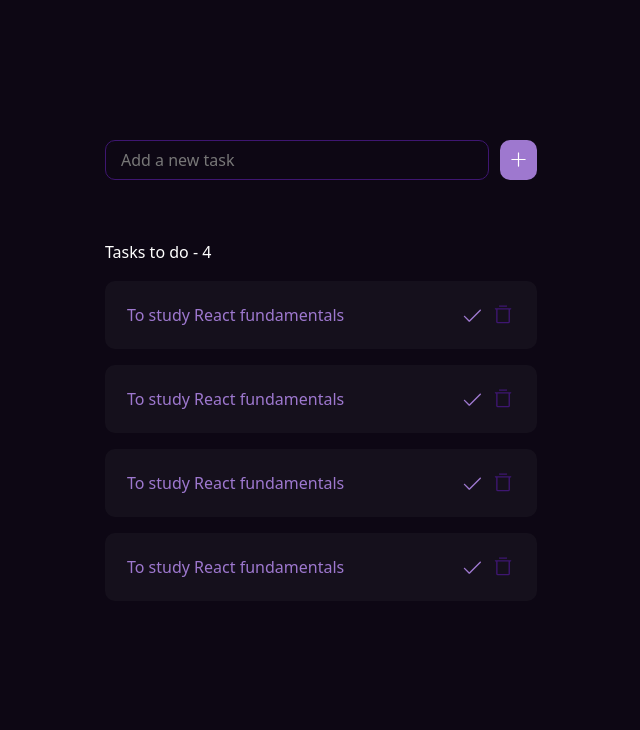
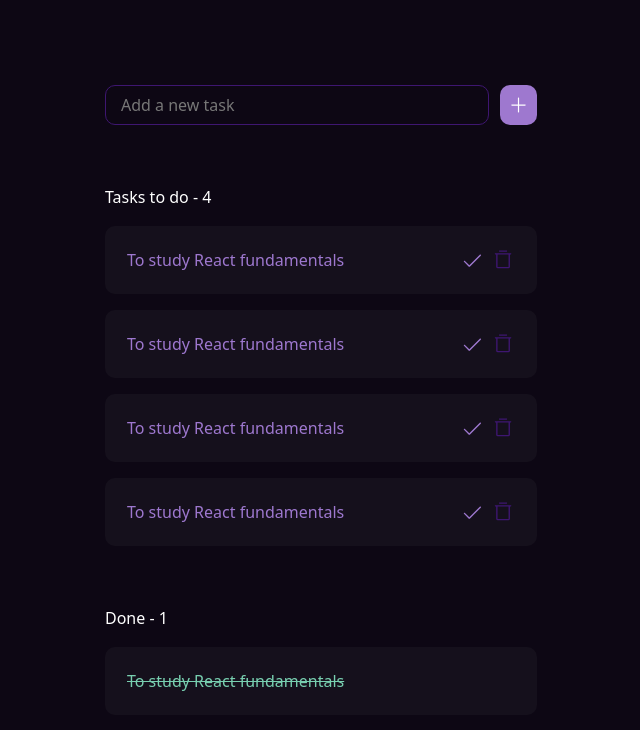
Before and after one commit to Sudipta-Ghoshal/ReactPracticeProject, a React (Vite) app in the folder to-do-app/vite-project/: page / in a window 1280 px wide. Shown: the top 730 px of the page, without its empty margins (319-959 px from the left). Built offline with nearby package versions, Linux system fonts and the light colour scheme.

Commit message:
test terminal

```diff
--- a/to-do-app/vite-project/src/App.jsx
+++ b/to-do-app/vite-project/src/App.jsx
@@ -1,6 +1,7 @@
 
 import './App.css'
 import AddTask from './components/AddTask'
+import DoneList from './components/Done'
 import TodoList from './components/Todo'
 
 function ToDoApp() {
@@ -9,7 +10,7 @@
       <div className='w-[432px]'>
         <AddTask />
         <TodoList />
-        {/* <DoneList /> */}
+        <DoneList />
       </div>
     </div>
   )
```
